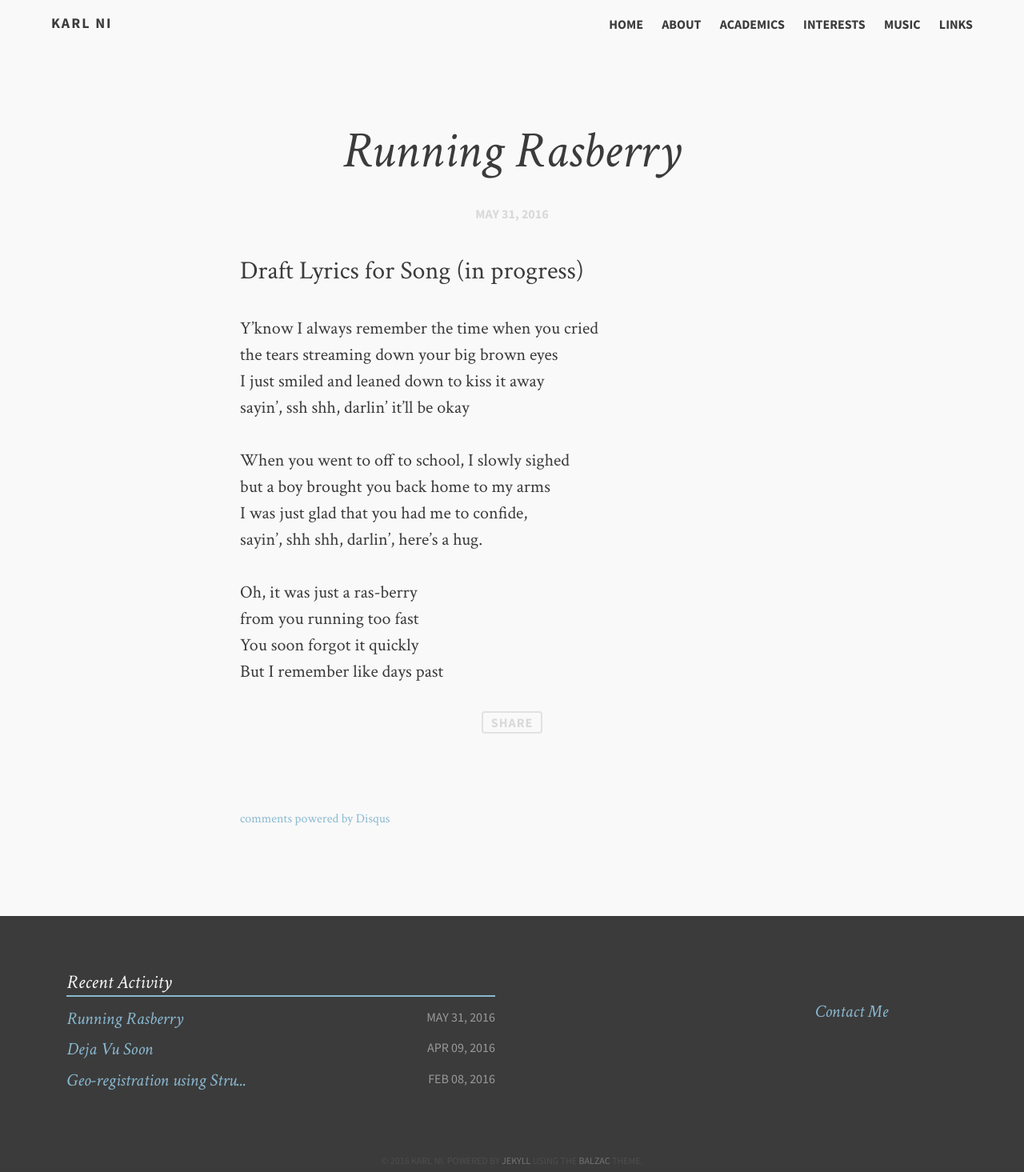
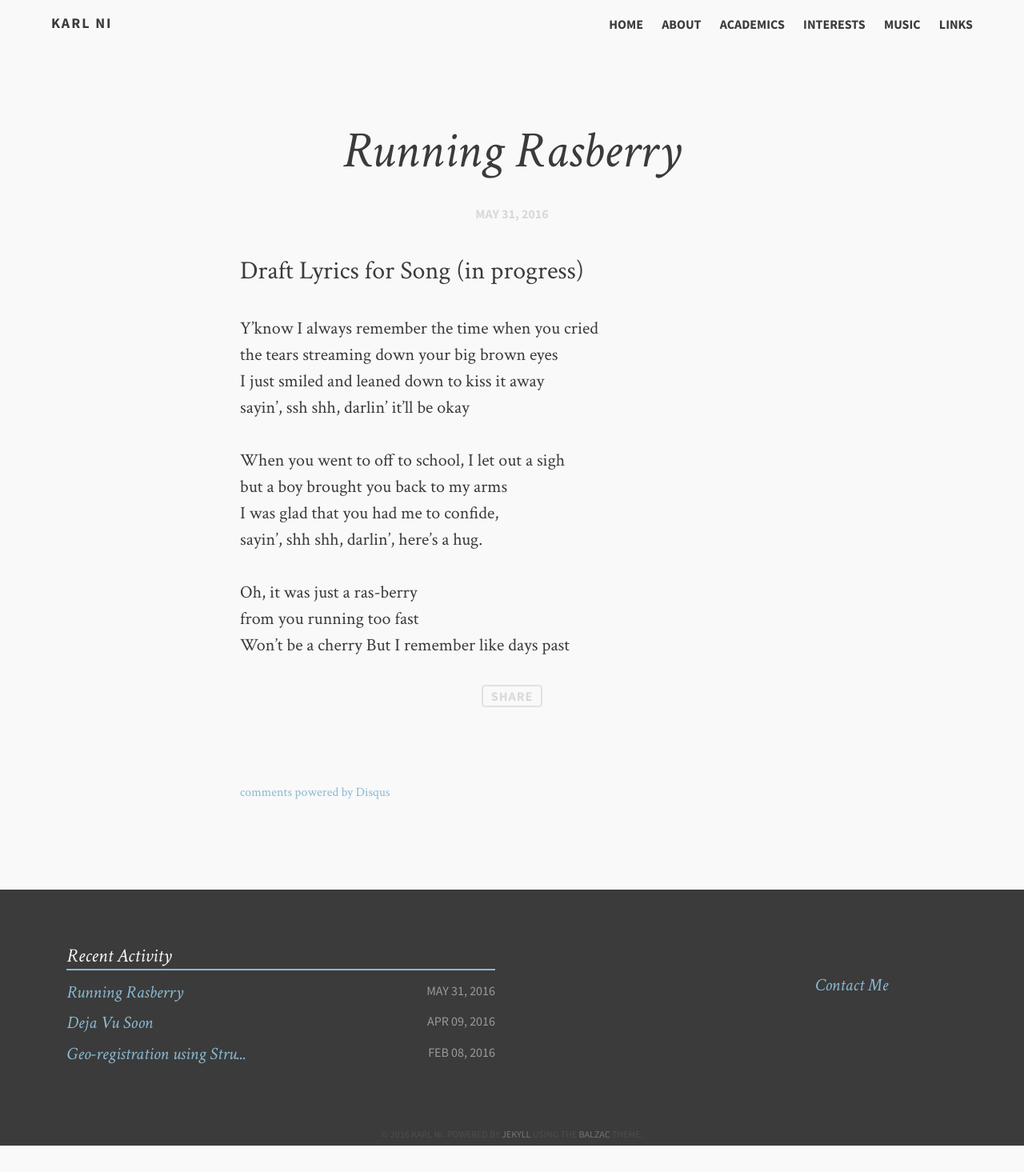
Before and after one commit to UCKarl/UCKarl.github.io, a Jekyll site: the page built from _posts/2016-05-31-Running_Rasberry.md, in a window 1280 px wide. Shown: the whole page at 80% size. Built offline with Jekyll 4.4.1, drawn with Linux system fonts in a browser that asks for light colours; comment, search, counter and statistics services are not loaded; after the commit the page ends 1432 px from its top, so only the background shows below that.

Commit message:
Update 2016-05-31-Running_Rasberry.md

```diff
--- a/_posts/2016-05-31-Running_Rasberry.md
+++ b/_posts/2016-05-31-Running_Rasberry.md
@@ -13,12 +13,12 @@ the tears streaming down your big brown eyes
 I just smiled and leaned down to kiss it away
 sayin', ssh shh, darlin' it'll be okay
 
-When you went to off to school, I slowly sighed
-but a boy brought you back home to my arms
-I was just glad that you had me to confide,
+When you went to off to school, I let out a sigh
+but a boy brought you back to my arms
+I was glad that you had me to confide,
 sayin', shh shh, darlin', here's a hug.
 
 Oh, it was just a ras-berry
 from you running too fast
-You soon forgot it quickly
+Won't be a cherry
 But I remember like days past
```
